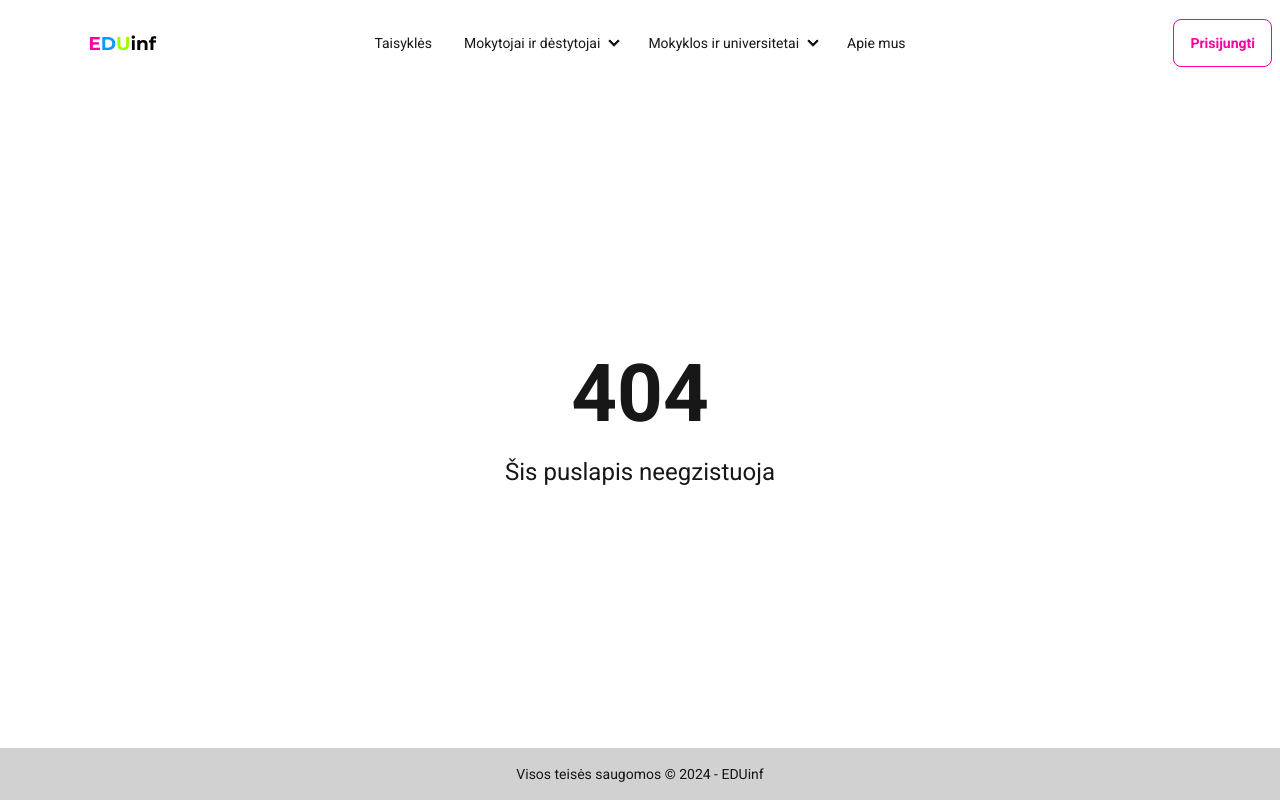
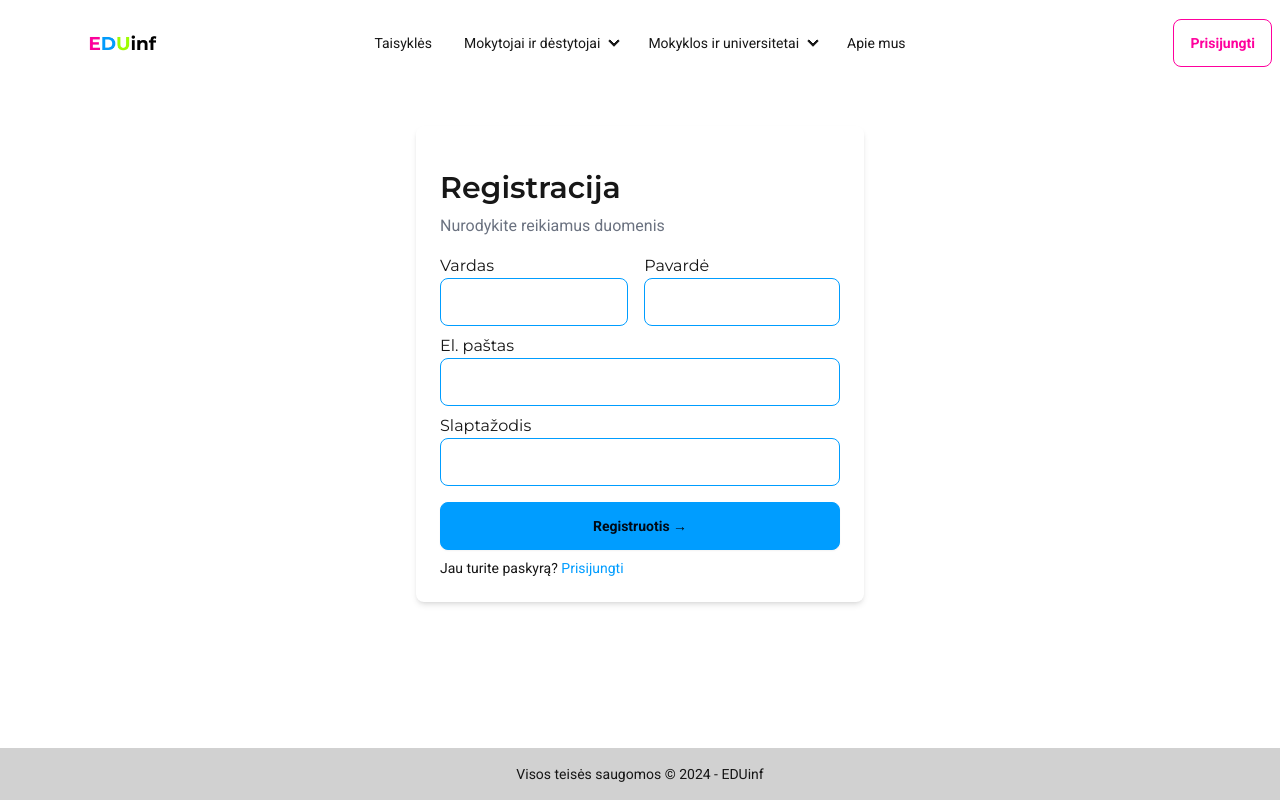
Before and after one commit to simas-creator/eduinf, a Next.js app: page /registracija in a window 1280 px wide. Before the commit this address had no page. Built offline with nearby package versions, Linux system fonts and the light colour scheme; what @edgestore/react would draw is missing.

Commit message:
auth pradzia

```diff
--- /dev/null
+++ b/app/prisijungti/page.tsx
@@ -0,0 +1,38 @@
+import Link from "next/link";
+const Login = () => {
+  return (
+    <div className="max-w-md mx-auto bg-white shadow-md rounded-lg p-6 mt-10">
+         <h1 className="font-semibold text-3xl mt-5 font-title">Prisijungti</h1>
+         <p className="text-slate-500 mt-2 mb-4">Nurodykite reikiamus duomenis</p>
+         <form action="">
+
+              <div className="mt-2 flex-col flex">
+                  <label htmlFor="email" className="font-title">El. paštas</label>
+                  <input
+                        type="text"
+                        className="input input-bordered input-primary w-full" />
+              </div>
+              <div className="mt-2 flex flex-col">
+                  <label htmlFor="password" className="font-title">Slaptažodis</label>
+                  <input
+                        type="text"
+                        className="input input-bordered input-primary w-full" />
+              </div>
+              <button className="btn btn-primary w-full mt-4 mb-2">Prisijungti &rarr;</button>
+              <p className="text-sm">Neturite paskyros? <Link className="link link-primary link-hover" href='/registracija'>Registruotis</Link></p>
+            <div className="divider">arba</div>
+            <section>
+              <button className="w-full flex bg-slate-50 py-2 px-4 gap-1 rounded-md items-center">
+                  <svg xmlns="http://www.w3.org/2000/svg" width={24} height={24} viewBox="0 0 24 24" fill="none" stroke="currentColor" strokeWidth={2} strokeLinecap="round" strokeLinejoin="round" className="icon icon-tabler icons-tabler-outline icon-tabler-brand-google">
+                  <path stroke="none" d="M0 0h24v24H0z" fill="none" />
+                  <path d="M20.945 11a9 9 0 1 1 -3.284 -5.997l-2.655 2.392a5.5 5.5 0 1 0 2.119 6.605h-4.125v-3h7.945z" />
+                  </svg>
+                  <span className="text-neutral-700 text-sm">Google</span>
+              </button>
+            </section>
+          </form>
+    </div>
+  )
+}
+
+export default Login
--- /dev/null
+++ b/app/private/dashboard/page.tsx
@@ -0,0 +1,8 @@
+
+const Dashboard = () => {
+  return (
+    <div>Dashboard</div>
+  )
+}
+
+export default Dashboard
--- /dev/null
+++ b/app/registracija/page.tsx
@@ -0,0 +1,42 @@
+import Link from "next/link"
+const Register = () => {
+    return (
+      <div className="max-w-md mx-auto bg-white shadow-md rounded-lg p-6 mt-10">
+          <h1 className="font-semibold text-3xl mt-5 font-title">Registracija</h1>
+          <p className="text-gray-500 mt-2 mb-4">Nurodykite reikiamus duomenis</p>
+          <form action="">
+              <div className="flex gap-4">
+                  <div>
+                      <label htmlFor="name" className="font-title">Vardas</label>
+                      <input
+                        type="text"
+                        className="input input-bordered input-primary w-full max-w-xs" />
+                  </div>
+
+                  <div>
+                      <label htmlFor="last" className="font-title">Pavardė</label>
+                      <input
+                        type="text"
+                        className="input input-bordered input-primary w-full max-w-xs" />
+                  </div>
+              </div>
+              <div className="mt-2 flex-col flex">
+                  <label htmlFor="email" className="font-title">El. paštas</label>
+                  <input
+                        type="text"
+                        className="input input-bordered input-primary w-full" />
+              </div>
+              <div className="mt-2 flex flex-col">
+                  <label htmlFor="password" className="font-title">Slaptažodis</label>
+                  <input
+                        type="text"
+                        className="input input-bordered input-primary w-full" />
+              </div>
+              <button className="btn btn-primary w-full mt-4 mb-2">Registruotis &rarr;</button>
+              <p className="text-sm">Jau turite paskyrą? <Link className="link link-primary link-hover" href='/prisijungti'>Prisijungti</Link></p>
+          </form>
+      </div>
+    )
+  }
+
+  export default Register
--- a/package.json
+++ b/package.json
@@ -14,7 +14,7 @@
     "bcryptjs": "^2.4.3",
     "edgestore": "^1.0.3",
     "mongoose": "^8.9.2",
-    "next": "15.1.2",
+    "next": "^15.1.3",
     "next-auth": "^4.24.11",
     "react": "^19.0.0",
     "react-dom": "^19.0.0",
```
Also changed, not shown: 1 other file (tests, documents, lock files or other folders).
